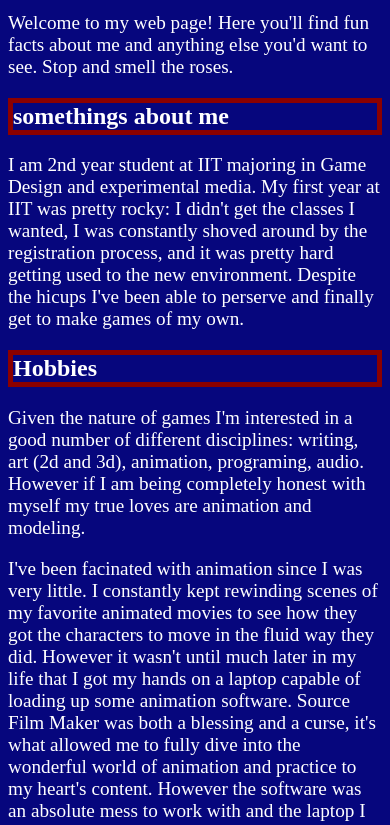
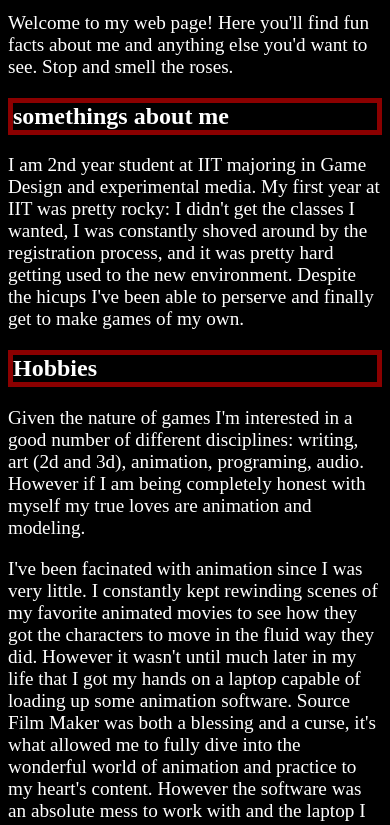
Before and after one commit to iiijim/RepoForProject3wjavascript, a plain HTML site: page index.html in a window 390 px wide. Shown: the part 199-1024 px from the top of the page. Drawn offline with Linux system fonts and the light colour scheme.

Commit message:
Got a single media query to work on the home page, will now work towards fullfing the requirement in full

```diff
--- a/css/homePage.css
+++ b/css/homePage.css
@@ -22,10 +22,14 @@ ul li a:hover{
   background-color: brown;
 }
 
-/* this is style one (changes the color of the page's body) */
-
 body{
   background-color: rgb(6, 6, 125);
+}
+
+@media screen and (max-width: 700px){
+  body{
+    background-color: black;
+  }
 }
 
 /* this is style two (changes the color of the heading text) Im counting all of this as one styling*/
```
